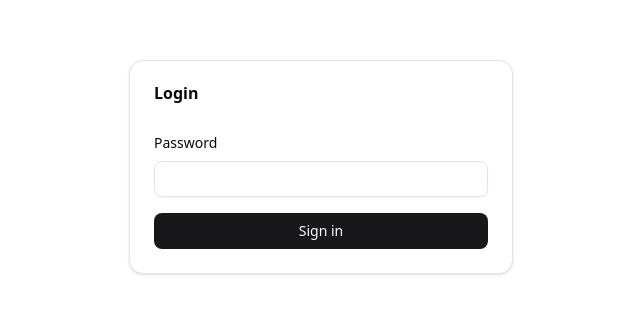
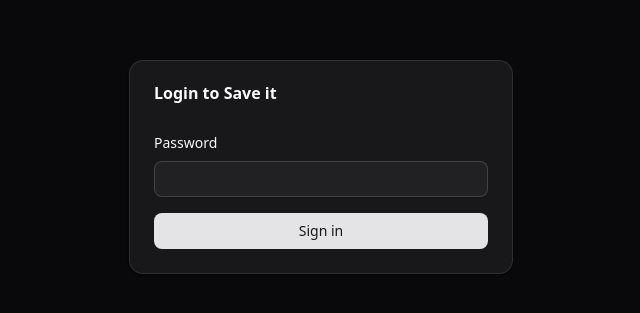
Before and after one commit to jakubjanczyk/save-it, a Next.js app: page /login in a window 1280 px wide. Shown: the part 233-546 px from the top of the page, without its empty margins (319-959 px from the left). Built offline with nearby package versions, Linux system fonts and the light colour scheme.

Commit message:
ui: dark login page and update title

```diff
--- a/app/login/page.tsx
+++ b/app/login/page.tsx
@@ -15,10 +15,10 @@ export default function LoginPage() {
   const [state, formAction, isPending] = useActionState(login, initialState);
 
   return (
-    <div className="flex min-h-dvh items-center justify-center p-6">
+    <div className="dark flex min-h-dvh items-center justify-center bg-background p-6 text-foreground">
       <Card className="w-full max-w-sm">
         <CardHeader>
-          <CardTitle>Login</CardTitle>
+          <CardTitle>Login to Save it</CardTitle>
         </CardHeader>
         <CardContent>
           <form action={formAction} className="grid gap-4">
--- a/convex/senders.ts
+++ b/convex/senders.ts
@@ -1,6 +1,6 @@
-import {v} from "convex/values"
+import { v } from "convex/values";
 
-import {mutation, query} from "./_generated/server"
+import { mutation, query } from "./_generated/server";
 
 export const addSender = mutation({
   args: {
```
